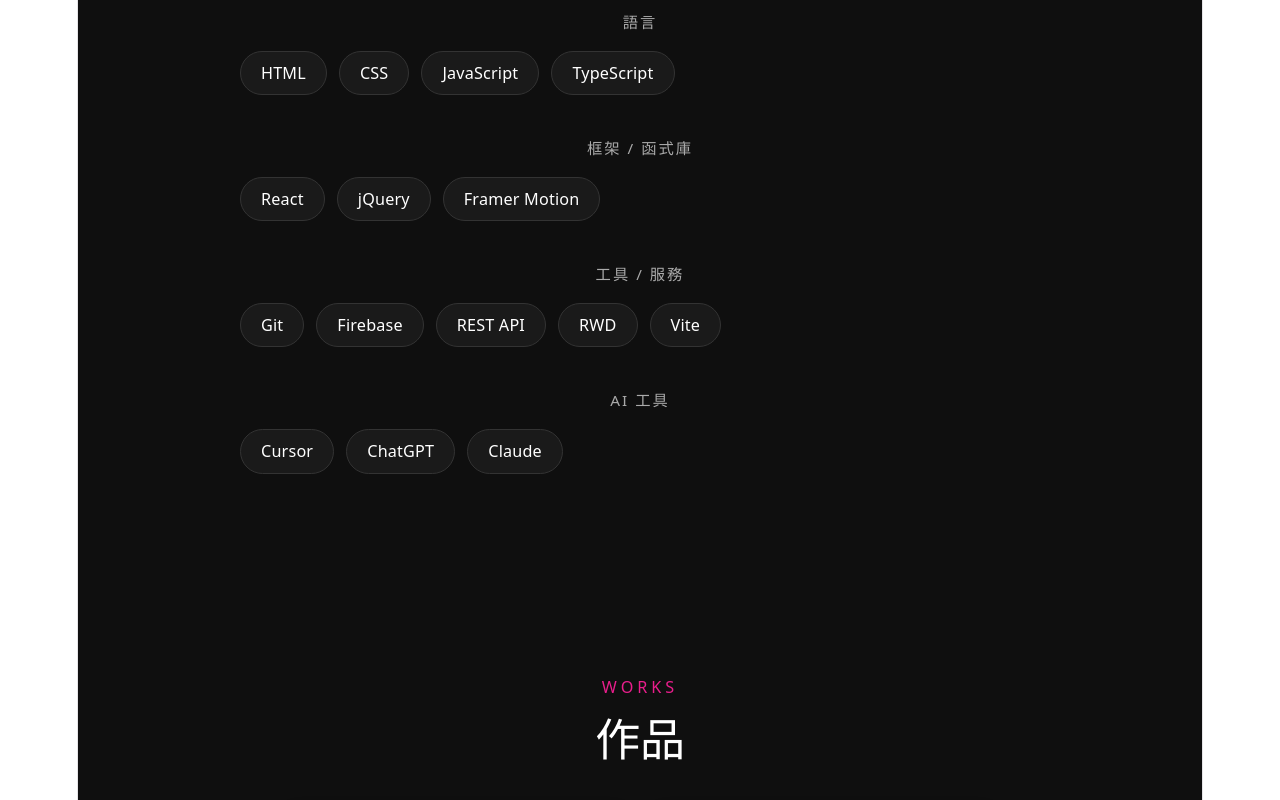
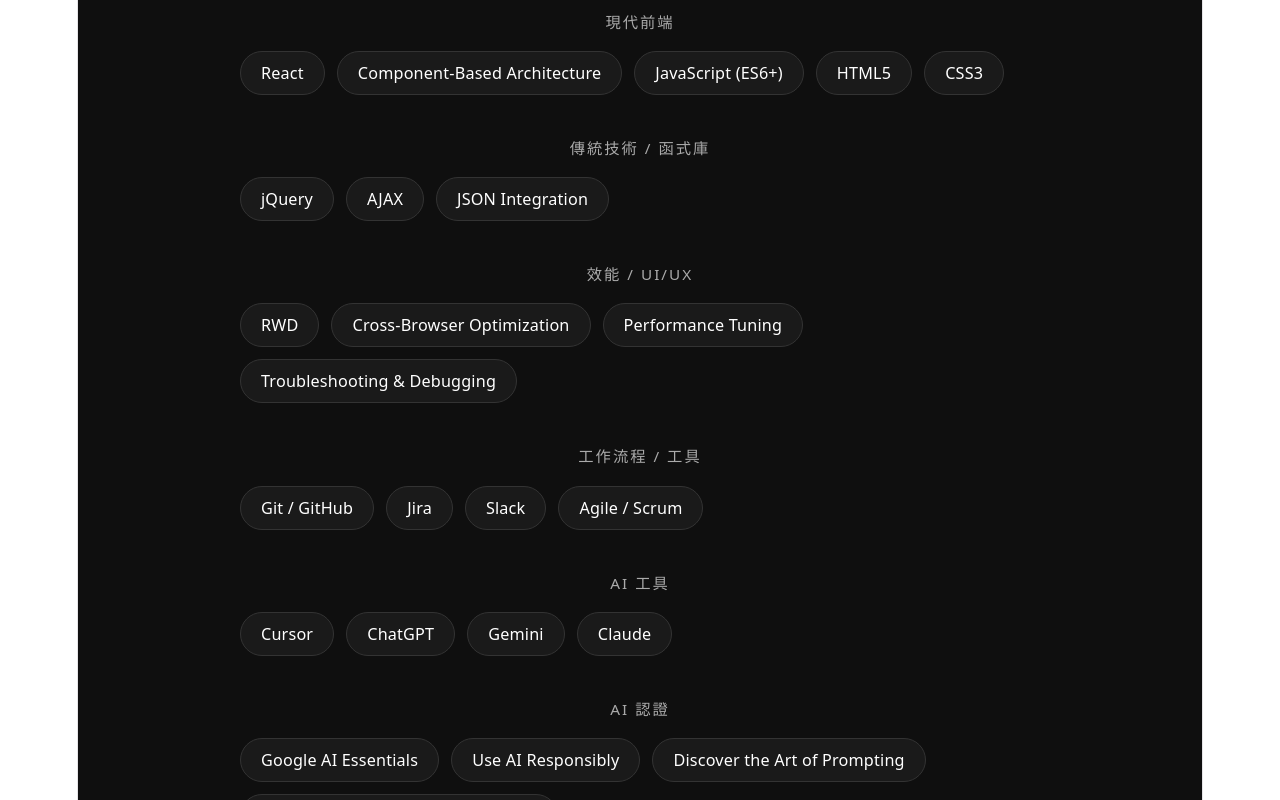
Before and after one commit to aillywutw/portfolio, a React (Vite) app: page / in a window 1280 px wide. Shown: the part 1520-2320 px from the top of the page. Built offline with nearby package versions, Linux system fonts and the light colour scheme.

Commit message:
update skills content

```diff
--- a/src/components/Skills.jsx
+++ b/src/components/Skills.jsx
@@ -3,38 +3,54 @@ import { motion } from "framer-motion";
 const SKILLS = {
   zh: [
     {
-      category: "語言",
-      items: ["HTML", "CSS", "JavaScript", "TypeScript"],
+      category: "現代前端",
+      items: ["React", "Component-Based Architecture", "JavaScript (ES6+)", "HTML5", "CSS3"],
     },
     {
-      category: "框架 / 函式庫",
-      items: ["React", "jQuery", "Framer Motion"],
+      category: "傳統技術 / 函式庫",
+      items: ["jQuery", "AJAX", "JSON Integration"],
     },
     {
-      category: "工具 / 服務",
-      items: ["Git", "Firebase", "REST API", "RWD", "Vite"],
+      category: "效能 / UI/UX",
+      items: ["RWD", "Cross-Browser Optimization", "Performance Tuning", "Troubleshooting & Debugging"],
+    },
+    {
+      category: "工作流程 / 工具",
+      items: ["Git / GitHub", "Jira", "Slack", "Agile / Scrum"],
     },
     {
       category: "AI 工具",
-      items: ["Cursor", "ChatGPT", "Claude"],
+      items: ["Cursor", "ChatGPT", "Gemini", "Claude"],
+    },
+    {
+      category: "AI 認證",
+      items: ["Google AI Essentials", "Use AI Responsibly", "Discover the Art of Prompting", "Maximize Productivity With AI Tools"],
     },
   ],
   en: [
     {
-      category: "Languages",
-      items: ["HTML", "CSS", "JavaScript", "TypeScript"],
+      category: "Modern Frontend",
+      items: ["React", "Component-Based Architecture", "JavaScript (ES6+)", "HTML5", "CSS3"],
     },
     {
-      category: "Frameworks / Libraries",
-      items: ["React", "jQuery", "Framer Motion"],
+      category: "Legacy & Libraries",
+      items: ["jQuery", "AJAX", "JSON Integration"],
     },
     {
-      category: "Tools / Services",
-      items: ["Git", "Firebase", "REST API", "RWD", "Vite"],
+      category: "Performance & UI/UX",
+      items: ["RWD", "Cross-Browser Optimization", "Performance Tuning", "Troubleshooting & Debugging"],
+    },
+    {
+      category: "Workflow & Tools",
+      items: ["Git / GitHub", "Jira", "Slack", "Agile / Scrum"],
     },
     {
       category: "AI Tools",
-      items: ["Cursor", "ChatGPT", "Claude"],
+      items: ["Cursor", "ChatGPT", "Gemini", "Claude"],
+    },
+    {
+      category: "AI Certifications",
+      items: ["Google AI Essentials", "Use AI Responsibly", "Discover the Art of Prompting", "Maximize Productivity With AI Tools"],
     },
   ],
 };
```
